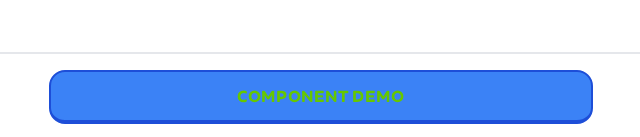
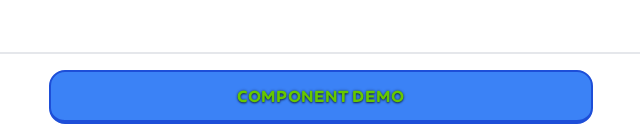
Before and after one commit to titoco3000/wrongwayio, a React (Vite) app in the folder frontend/: page / in a window 1280 px wide. Shown: the part 660-797 px from the top of the page, without its empty margins (319-959 px from the left). Built offline with nearby package versions, Linux system fonts and the light colour scheme.

Commit message:
Adds an outline to colored buttons

```diff
--- a/frontend/src/components/ButtonsRow.tsx
+++ b/frontend/src/components/ButtonsRow.tsx
@@ -13,8 +13,8 @@ export function ButtonsRow({ onSubmit, children }: { onSubmit: (value: string) =
 type Variant = 'primary' | 'danger' | 'neutral'
 
 const variants: Record<Variant, string> = {
-  primary: 'bg-brand-blue border-brand-blue-dark text-white',
-  danger: 'bg-brand-red border-brand-red-dark text-white',
+  primary: 'bg-brand-blue border-brand-blue-dark text-outline',
+  danger: 'bg-brand-red border-brand-red-dark text-outline',
   neutral: 'bg-paper border-gray-mid text-ink',
 }
 
--- a/frontend/src/index.css
+++ b/frontend/src/index.css
@@ -38,6 +38,13 @@ body {
   background: var(--color-paper);
 }
 
+/* Feather Bold is a color font, so `color` is ignored and glyphs keep the font's own green.
+   text-shadow instead of -webkit-text-stroke: it follows color-font glyph shapes */
+.text-outline {
+  text-shadow:
+    0 1px 2px rgba(0, 0, 0, 0.6), 0 0 3px rgba(0, 0, 0, 0.4);
+}
+
 @keyframes slide-in {
   from { transform: translateX(100%); }
   to { transform: translateX(0); }
@@ -76,3 +83,21 @@ body {
   background: var(--color-gray-mid);
   border-radius: 9999px;
 }
+
+@keyframes arrow-spin {
+  from { transform: rotate(0deg); }
+  to { transform: rotate(var(--arrow-end)); }
+}
+
+.arrow-spin {
+  animation: arrow-spin 1200ms cubic-bezier(0.2, 0.7, 0.2, 1) both;
+}
+
+@keyframes pop-up {
+  from { transform: translateY(100%); }
+  to { transform: translateY(0); }
+}
+
+.pop-up {
+  animation: pop-up 300ms cubic-bezier(0.34, 1.56, 0.64, 1) both;
+}
```
